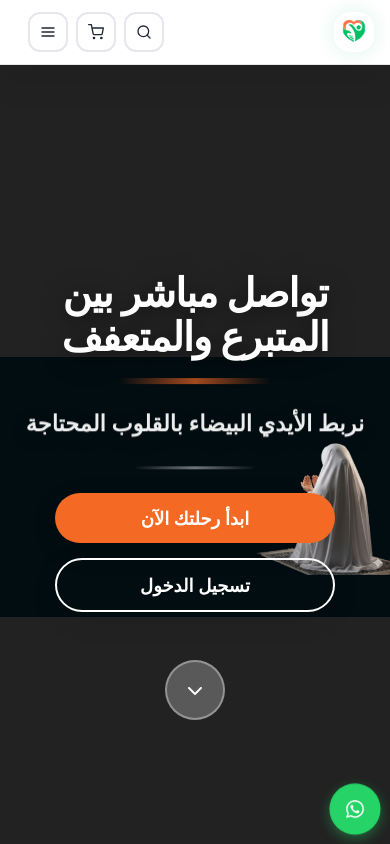
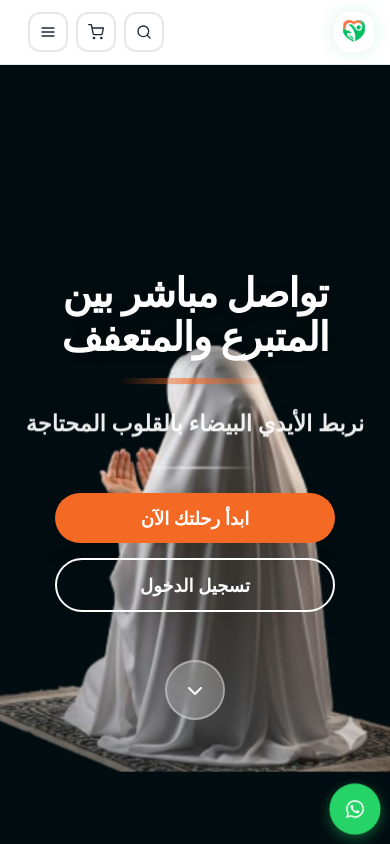
Before and after one commit to ahmedmiske/tabaro, a React (Create React App) app in the folder client/: page / in a window 390 px wide. Built offline with nearby package versions, Linux system fonts and the light colour scheme; no server answers.

Commit message:
تعديلات الكاروسيل والصور واستثناء carrusel-6.png

```diff
--- a/client/src/components/CarouselHero.css
+++ b/client/src/components/CarouselHero.css
@@ -7,15 +7,20 @@
   overflow: hidden;
 }
 
+
 .carousel-hero-img {
   position: absolute;
   inset: 0;
-  width: 100%;
-  height: 100%;
+  width: 100vw;
+  height: 100vh;
+  min-height: 320px;
+  max-height: 100vh;
   object-fit: cover;
+  object-position: right center;
   opacity: 0;
   transition: opacity 1s cubic-bezier(0.4,0,0.2,1);
   z-index: 0;
+  background: #222;
 }
 
 .carousel-hero-img.active {
@@ -63,7 +68,8 @@
     height: 100vh;
     min-height: 320px;
     max-height: 100vh;
-    object-fit: contain;
+    object-fit: cover;
+    object-position: right center;
     background: #222;
   }
 }
--- a/client/src/components/CarouselHero.jsx
+++ b/client/src/components/CarouselHero.jsx
@@ -9,6 +9,7 @@ const images = [
   '/images/carruse-10.png',
   '/images/carruse-11.png',
   '/images/carruse-14.jpg',
+  '/images/carrusel-6.png',
 ];
 
 const CarouselHero = () => {
--- a/client/src/components/Header.css
+++ b/client/src/components/Header.css
@@ -219,7 +219,7 @@
 .eh-main-container {
   max-width: 1400px;
   margin: 0 auto;
-  padding: 16px 24px;
+  padding: 0 10px;
   display: grid;
   grid-template-columns: 1fr auto 1fr;
   align-items: center;
```
Also changed, not shown: client/public/images/carrusel-6.png.
